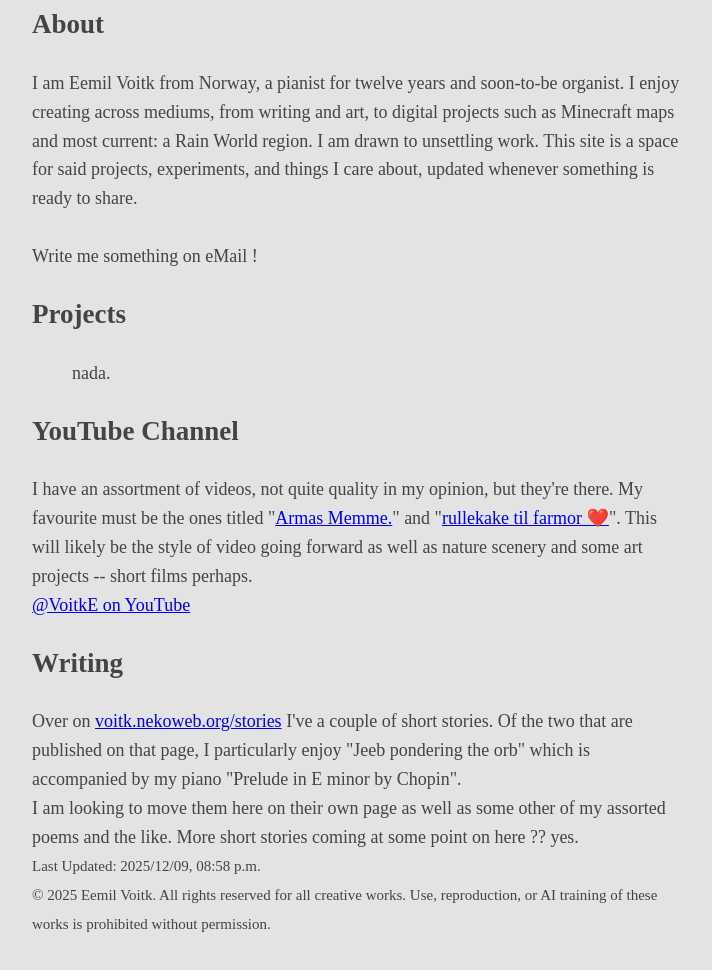
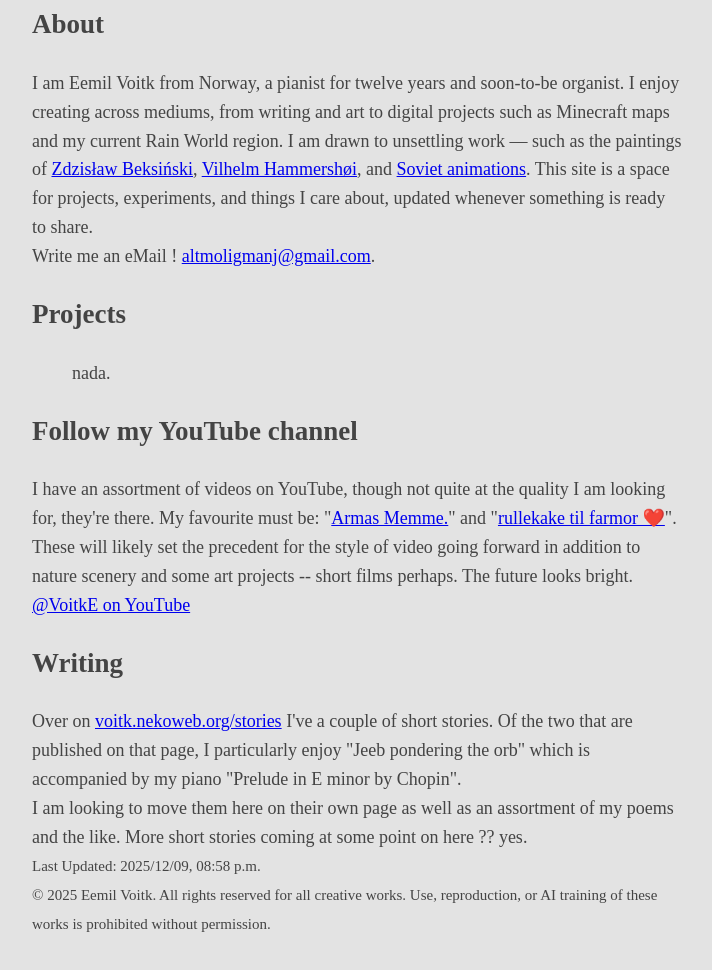
Before and after one commit to Eemil-Voitk/Eemil-Voitk, a plain HTML site: page index.html in a window 1280 px wide. Shown: the part 370-1340 px from the top of the page, without its empty margins (283-995 px from the left). Drawn offline with Linux system fonts and the light colour scheme.

Commit message:
cleanup of language. Incorporating feedback
Thanks to a pal, this web site is now impeccable ! The future looks bright

```diff
--- a/index.html
+++ b/index.html
@@ -40,14 +40,12 @@
         <img class="portrait" src="eemilvoitkthumbsupmountainnorwayfotografCropped.png" alt="Portrait of Eemil Voitk">
         <div>
             <h1>Good day, <s>fools</s> folks.</h1>
-
-            <h2>Eemil here !</h2>
             <nav>
                 <a alt="My YouTube channel named VoitkE - profile picture of a painted dog (Indi <3)" href="https://www.youtube.com/@VoitkE">YouTube/Voitk</a>
 
                 <a alt="link to email me at altmoligmanj@gmail.com" href="mailto:altmoligmanj@gmail.com">altmoligmanj@gmail.com</a>
                 <!--
-                <a href="#">Link 3</a>
+                <a alt="forklare hvaa lenken er for synssvake som bruker screen reader!" href="#">Link 3</a>
              -->
             </nav>
         </div>
@@ -57,8 +55,17 @@
 
 <main>
     <section>
-        <h2>About</h2>
-        <p>I am Eemil Voitk from Norway, a pianist for twelve years and soon-to-be organist. I enjoy creating across mediums, from writing and art, to digital projects such as Minecraft maps and most current: a Rain World region. I am drawn to unsettling work. This site is a space for said projects, experiments, and things I care about, updated whenever something is ready to share.<br><br>Write me something on eMail !</p>
+<h2>About</h2>
+<p>
+I am Eemil Voitk from Norway, a pianist for twelve years and soon-to-be organist. I enjoy creating across mediums, from writing and art to digital projects such as Minecraft maps and my current Rain World region. I am drawn to unsettling work — such as the paintings of
+<a href="https://www.wikiart.org/en/zdzislaw-beksinski" target="_blank" rel="noopener noreferrer">Zdzisław Beksiński</a>,
+<a href="https://www.wikiart.org/en/vilhelm-hammershoi" target="_blank" rel="noopener noreferrer">Vilhelm Hammershøi</a>, and
+<a href="https://youtu.be/quyaaszg6jc" target="_blank" rel="noopener noreferrer">Soviet animations</a>.
+This site is a space for projects, experiments, and things I care about, updated whenever something is ready to share.  <br>
+Write me an eMail ! <a href="mailto:altmoligmanj@gmail.com">altmoligmanj@gmail.com</a>.
+</p>
+
+
     </section>
 
     <section>
@@ -73,11 +80,12 @@
     </section>
 
     <section>
-        <h2>YouTube Channel</h2>
-        <p>I have an assortment of videos, not quite quality in my opinion, but they're there. My favourite must be the ones titled "<a alt="My YouTube channel named VoitkE - profile picture of a painted dog (Indi <3)" href="https://www.youtube.com/watch?v=NsQZMYUBl-4">Armas Memme.</a>" and "<a alt="My YouTube channel named VoitkE - profile picture of a painted dog (Indi <3)" href="https://youtu.be/Zf_xAyDm4fc">rullekake til farmor ❤️</a>". This will likely be the style of video going forward as well as nature scenery and some art projects -- short films perhaps.<br><a alt="My YouTube channel named VoitkE - profile picture of a painted dog (Indi <3)" href="https://www.youtube.com/@VoitkE">@VoitkE on YouTube</a></p>
+        <h2>Follow my YouTube channel</h2>
+
+        <p>I have an assortment of videos on YouTube, though not quite at the quality I am looking for, they're  there. My favourite must be: "<a alt="My YouTube channel named VoitkE - profile picture of a painted dog (Indi <3)" href="https://www.youtube.com/watch?v=NsQZMYUBl-4">Armas Memme.</a>" and "<a alt="My YouTube channel named VoitkE - profile picture of a painted dog (Indi <3)" href="https://youtu.be/Zf_xAyDm4fc">rullekake til farmor ❤️</a>". These will likely set the precedent for the style of video going forward in addition to nature scenery and some art projects -- short films perhaps. The future looks bright.<br><a alt="My YouTube channel named VoitkE - profile picture of a painted dog (Indi <3)" href="https://www.youtube.com/@VoitkE">@VoitkE on YouTube</a></p>
     </section>
     <section><h2>Writing</h2>
-    Over on <a href="https://voitk.nekoweb.org/stories.html">voitk.nekoweb.org/stories</a> I've a couple of short stories. Of the two that are published on that page, I particularly enjoy "Jeeb pondering the orb" which is accompanied by my piano "Prelude in E minor by Chopin". <br>I am looking to move them here on their own page as well as some other of my assorted poems and the like. More short stories coming at some point on here ?? yes.</section>
+    Over on <a href="https://voitk.nekoweb.org/stories.html">voitk.nekoweb.org/stories</a> I've a couple of short stories. Of the two that are published on that page, I particularly enjoy "Jeeb pondering the orb" which is accompanied by my piano "Prelude in E minor by Chopin". <br>I am looking to move them here on their own page as well as an assortment of my poems and the like. More short stories coming at some point on here ?? yes.</section>
 </main>
 
 <footer>
@@ -90,11 +98,11 @@ Last Updated: <span id="lastmod">Last updated at some point in the past.</span>
 <script>
 (function () {
     const raw = document.lastModified;
-    if (!raw) return; // fallback stays
+    if (!raw) return;
 
     const date = new Date(raw);
 
-    // Convert to Norway time zone (Europe/Oslo covers Alta)
+
     const options = {
         timeZone: "Europe/Oslo",
         year: "numeric",
```
